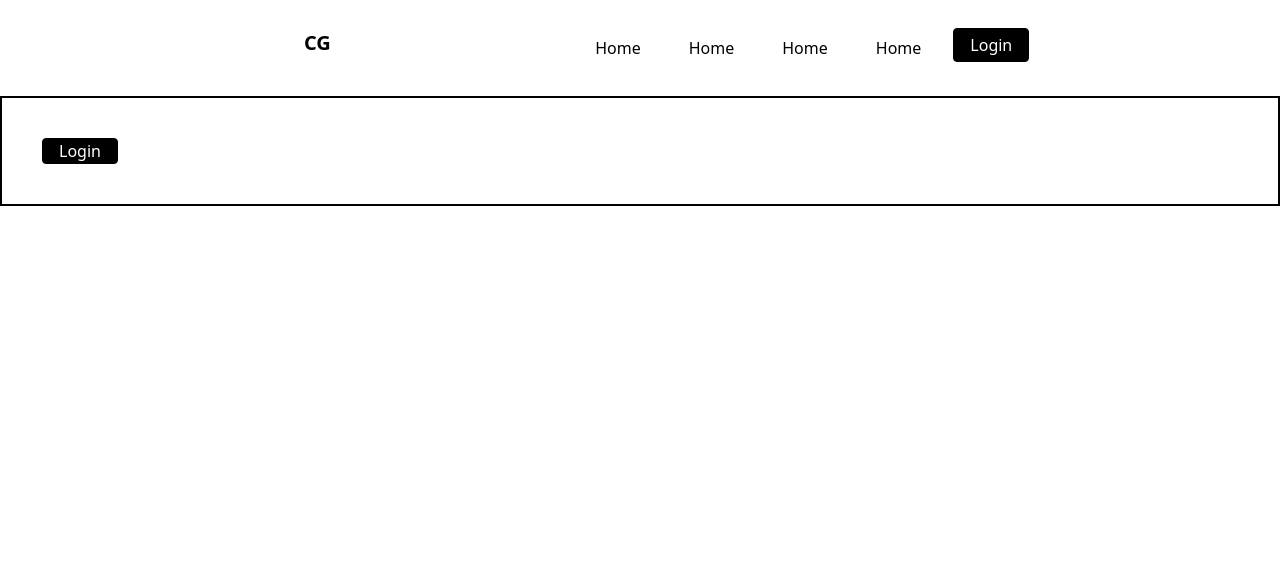
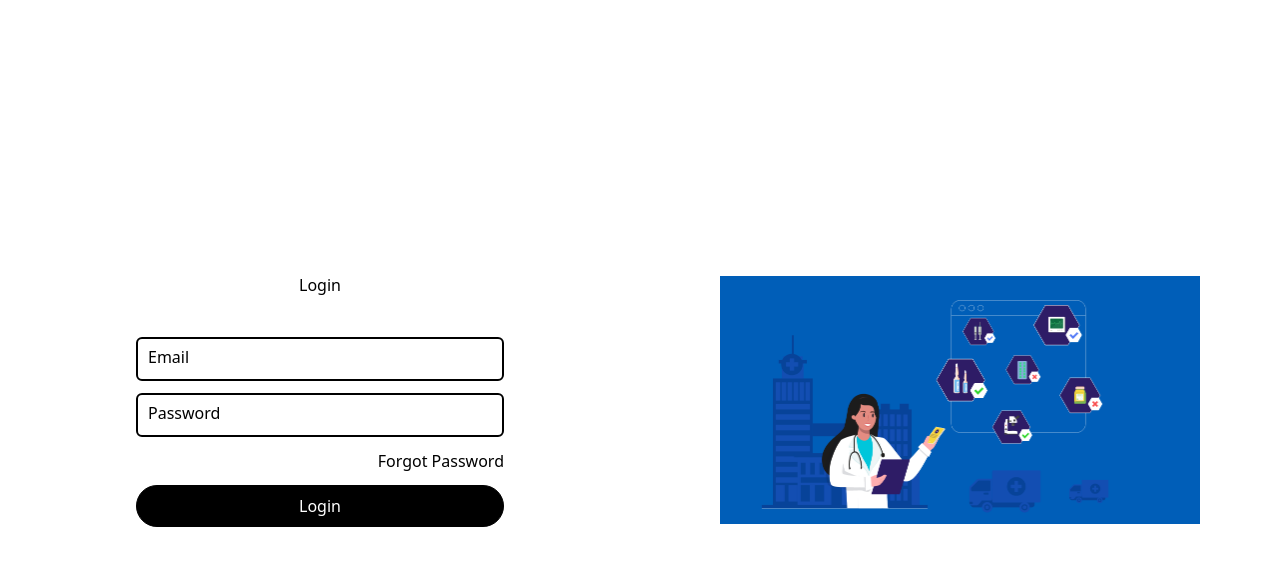
Before and after one commit to g-charan/dist-medicine, a Next.js app in the folder frontend/: page /login in a window 1280 px wide. Shown: the top 566 px of the page. Built offline with nearby package versions, Linux system fonts and the light colour scheme.

Commit message:
Added Login page

```diff
--- a/frontend/app/globals.css
+++ b/frontend/app/globals.css
@@ -2,26 +2,14 @@
 @tailwind components;
 @tailwind utilities;
 
-/* :root {
-  --background: #ffffff;
-  --foreground: #171717;
+input:focus ~ .input-text {
+  @apply text-blue-600 transform -translate-y-5 -translate-x-2 scale-75 bg-gradient-to-b from-transparent via-white to-transparent;
 }
 
-@media (prefers-color-scheme: dark) {
-  :root {
-    --background: #0a0a0a;
-    --foreground: #ededed;
-  }
+input:not(:placeholder-shown) ~ .input-text {
+  @apply text-black transform -translate-y-5 -translate-x-2 scale-75 bg-gradient-to-b from-transparent via-white to-transparent;
 }
 
-body {
-  color: var(--foreground);
-  background: var(--background);
-  font-family: Arial, Helvetica, sans-serif;
+input:not(:placeholder-shown):focus ~ .input-text {
+  @apply text-blue-600 transform -translate-y-5 -translate-x-2 scale-75 bg-gradient-to-b from-transparent via-white to-transparent;
 }
-
-@layer utilities {
-  .text-balance {
-    text-wrap: balance;
-  }
-} */
--- a/frontend/app/layout.tsx
+++ b/frontend/app/layout.tsx
@@ -1,5 +1,4 @@
 "use client";
-import CustomButton from "@/components/CustomButton";
 import "./globals.css";
 
 export default function RootLayout({
@@ -10,45 +9,7 @@ export default function RootLayout({
   return (
     <html lang="en">
       <body>
-        <div className="h-screen">
-          <div>
-            <div className="flex justify-center w-full">
-              <div className="flex justify-between px-10 py-5 w-3/5">
-                <h1 className="p-2 font-bold text-[20px]">CG</h1>
-                <div className="flex justify-between w-3/5">
-                  <a className="px-3 p-3">
-                    <button className="hover:bg-black px-3 py-1 rounded-md hover:text-white">
-                      Home
-                    </button>
-                  </a>
-                  <a className="px-3 p-3">
-                    <button className="hover:bg-black px-3 py-1 rounded-md hover:text-white">
-                      Home
-                    </button>
-                  </a>
-                  <a className="px-3 p-3">
-                    <button className="hover:bg-black px-3 py-1 rounded-md hover:text-white">
-                      Home
-                    </button>
-                  </a>
-                  <a className="px-3 p-3">
-                    <button className="hover:bg-black px-3 py-1 rounded-md hover:text-white">
-                      Home
-                    </button>
-                  </a>
-                  <div className="p-2">
-                    <div className="flex">
-                      <CustomButton className="py-1">Login</CustomButton>
-                    </div>
-                  </div>
-                </div>
-              </div>
-            </div>
-          </div>
-          <div className="flex justify-center w-full">
-            <div className="border-2 border-black w-full">{children}</div>
-          </div>
-        </div>
+        <div>{children}</div>
       </body>
     </html>
   );
--- a/frontend/app/login/page.tsx
+++ b/frontend/app/login/page.tsx
@@ -1,10 +1,16 @@
-import CustomButton from "@/components/CustomButton";
+import Image from "next/image";
 
+import LoginForm from "@/components/LoginForm";
+import sideImg from "../assets/sideimg.png";
 export default function Login() {
   return (
-    <div className="p-10">
-      <CustomButton>Login</CustomButton>
-      {/* <button>Click me</button> */}
+    <div className="flex justify-normal w-screen">
+      <div className="flex justify-center items-center w-1/2 h-screen">
+        <LoginForm />
+      </div>
+      <div className="flex justify-center bg-cover w-1/2 h-screen">
+        <Image src={sideImg} alt={"smtg"} className="w-3/4 self-center" />
+      </div>
     </div>
   );
 }
--- a/frontend/app/page.tsx
+++ b/frontend/app/page.tsx
@@ -1,3 +1,47 @@
+import CustomButton from "@/components/CustomButton";
+
 export default function Home() {
-  return <div>Page</div>;
+  return (
+    <div className="h-screen">
+      <div>
+        <div className="flex justify-center w-full">
+          <div className="flex justify-between px-10 py-5 w-3/5">
+            <h1 className="p-2 font-bold text-[20px]">CG</h1>
+            <div className="flex justify-between w-3/5">
+              <a className="px-3 p-3">
+                <button className="hover:bg-black px-3 py-1 rounded-md hover:text-white">
+                  Home
+                </button>
+              </a>
+              <a className="px-3 p-3">
+                <button className="hover:bg-black px-3 py-1 rounded-md hover:text-white">
+                  Home
+                </button>
+              </a>
+              <a className="px-3 p-3">
+                <button className="hover:bg-black px-3 py-1 rounded-md hover:text-white">
+                  Home
+                </button>
+              </a>
+              <a className="px-3 p-3">
+                <button className="hover:bg-black px-3 py-1 rounded-md hover:text-white">
+                  Home
+                </button>
+              </a>
+              <div className="p-2">
+                <div className="flex">
+                  <CustomButton className="py-1">Login</CustomButton>
+                </div>
+              </div>
+            </div>
+          </div>
+        </div>
+      </div>
+      <div className="flex justify-center w-full">
+        <div className="border-2 border-black w-full">
+          <div>Some content</div>
+        </div>
+      </div>
+    </div>
+  );
 }
--- a/frontend/app/pages/layout.tsx
+++ b/frontend/app/pages/layout.tsx
@@ -1,73 +1,18 @@
 "use client";
+
+import Sidebar from "@/components/Sidebar";
 import TopNavbar from "@/components/TopNavbar";
-import Image from "next/image";
-import { useState } from "react";
-import img1 from "../assets/logo.png";
-export default function RootLayout({
+export default function MainLayout({
   children,
 }: Readonly<{
   children: React.ReactNode;
 }>) {
-  const [open, setOpen] = useState(true);
-  const Menus = [
-    { title: "Dashboard", src: "Chart_fill" },
-    { title: "Inbox", src: "Chat" },
-    { title: "Accounts", src: "User", gap: true },
-    { title: "Schedule ", src: "Calendar" },
-    { title: "Search", src: "Search" },
-    { title: "Analytics", src: "Chart" },
-    { title: "Files ", src: "Folder", gap: true },
-    { title: "Setting", src: "Setting" },
-  ];
   return (
-    <html lang="en">
-      <body>
-        <div className="flex overflow-hidden">
-          <div
-            className={` ${
-              open ? "w-72" : "w-20 "
-            } bg-purple-900 h-screen p-5  pt-8 relative duration-300`}
-          >
-            <Image
-              alt="smtg"
-              src={img1}
-              className={`absolute cursor-pointer -right-3 top-9 w-7  border-purple-900
-           border-2 rounded-full  ${!open && "rotate-180"}`}
-              onClick={() => setOpen(!open)}
-            />
-            <div className="flex items-center gap-x-4">
-              <Image
-                alt="smtg"
-                src={img1}
-                className={`cursor-pointer duration-500 ${
-                  open && "rotate-[360deg]"
-                }`}
-              />
-              <h1
-                className={`text-white origin-left font-medium text-xl duration-200 ${
-                  !open && "scale-0"
-                }`}
-              >
-                Designer
-              </h1>
+    <div className="flex w-screen h-screen overflow-hidden">
+      <div>
+        <Sidebar />
       </div>
-            <ul className="pt-6">
-              {Menus.map((Menu, index) => (
-                <li
-                  key={index}
-                  className={`flex  rounded-md p-2 cursor-pointer hover:bg-white text-white hover:text-black text-sm items-center gap-x-4
-              ${Menu.gap ? "mt-9" : "mt-2"} ${index === 0 && "bg-white"} `}
-                >
-                  <Image alt="smtg" src={img1} />
-                  <span
-                    className={`${!open && "hidden"} origin-left duration-200`}
-                  >
-                    {Menu.title}
-                  </span>
-                </li>
-              ))}
-            </ul>
-          </div>
+
       <div className="flex-col w-full">
         <div className="p-2">
           <TopNavbar />
@@ -75,7 +20,5 @@ export default function RootLayout({
         <div className="flex-1 p-7 h-full">{children}</div>
       </div>
     </div>
-      </body>
-    </html>
   );
 }
--- /dev/null
+++ b/frontend/components/CustomInput.tsx
@@ -0,0 +1,20 @@
+import "../app/globals.css";
+
+const CustomInput = ({ placeholder, className, mainClassName, type }: any) => {
+  return (
+    <div className={`${mainClassName} flex`}>
+      <label className="relative">
+        <input
+          type={type}
+          className={`${className} border-2 px-2 py-2 border-black focus:border-blue-600 rounded-md focus:text-black outline-none`}
+          placeholder=" "
+        ></input>
+        <span className="top-1 left-0 absolute mx-2 p-1 transition duration-200 input-text">
+          {placeholder}
+        </span>
+      </label>
+    </div>
+  );
+};
+
+export default CustomInput;
--- /dev/null
+++ b/frontend/components/LoginForm.tsx
@@ -0,0 +1,37 @@
+"use client";
+
+import CustomButton from "./CustomButton";
+import CustomInput from "./CustomInput";
+
+const LoginForm = () => {
+  return (
+    <div className="flex flex-col justify-center w-full">
+      <h1 className="pb-10 self-center">Login</h1>
+      <div className="flex justify-center">
+        <div className="flex flex-col gap-3">
+          <CustomInput
+            placeholder={"Email"}
+            mainClassName={"w-full justify-center"}
+            className={"w-[23rem]"}
+            type={"text"}
+          />
+          <CustomInput
+            placeholder={"Password"}
+            mainClassName={"w-full justify-center"}
+            className={"w-[23rem]"}
+            type={"password"}
+          />
+          <a
+            className="cursor-pointer self-end"
+            onClick={() => alert("clicked")}
+          >
+            Forgot Password
+          </a>
+          <CustomButton className="p-2 rounded-full w-full">Login</CustomButton>
+        </div>
+      </div>
+    </div>
+  );
+};
+
+export default LoginForm;
--- /dev/null
+++ b/frontend/components/Sidebar.tsx
@@ -0,0 +1,63 @@
+"use client";
+import Image from "next/image";
+import { useState } from "react";
+import logo from "../../frontend/app/assets/Calendar.png";
+
+const Sidebar = () => {
+  const [open, setOpen] = useState(true);
+  const MENUS = [
+    { title: "Dashboard", src: "Chart_fill" },
+    { title: "Inbox", src: "Chat" },
+    { title: "Accounts", src: "User", gap: true },
+    { title: "Schedule ", src: "Calendar" },
+    { title: "Search", src: "Search" },
+    { title: "Analytics", src: "Chart" },
+    { title: "Files ", src: "Folder", gap: true },
+    { title: "Setting", src: "Setting" },
+  ];
+  return (
+    <div
+      className={` ${
+        open ? "w-72" : "w-20 "
+      } bg-purple-900 h-screen p-5  pt-8 relative duration-300`}
+    >
+      <Image
+        alt="smtg1"
+        src={logo}
+        className={`absolute cursor-pointer -right-3 top-9 w-7  border-purple-900
+           border-2 rounded-full  ${!open && "rotate-180"}`}
+        onClick={() => setOpen(!open)}
+      />
+      <div className="flex items-center gap-x-4">
+        <Image
+          alt="smtg2"
+          src={logo}
+          className={`cursor-pointer duration-500 ${open && "rotate-[360deg]"}`}
+        />
+        <h1
+          className={`text-white origin-left font-medium text-xl duration-200 ${
+            !open && "scale-0"
+          }`}
+        >
+          Designer
+        </h1>
+      </div>
+      <ul className="pt-6">
+        {MENUS.map((Menu, index) => (
+          <li
+            key={index}
+            className={`flex  rounded-md p-2 cursor-pointer hover:bg-white text-white hover:text-black text-sm items-center gap-x-4
+              ${Menu.gap ? "mt-9" : "mt-2"} ${index === 0 && "bg-white"} `}
+          >
+            <Image alt="smtg" src={logo} />
+            <span className={`${!open && "hidden"} origin-left duration-200`}>
+              {Menu.title}
+            </span>
+          </li>
+        ))}
+      </ul>
+    </div>
+  );
+};
+
+export default Sidebar;
```
Also changed, not shown: frontend/app/assets/sideimg.png (added). Lines whose indentation alone changed are shown as unchanged.
